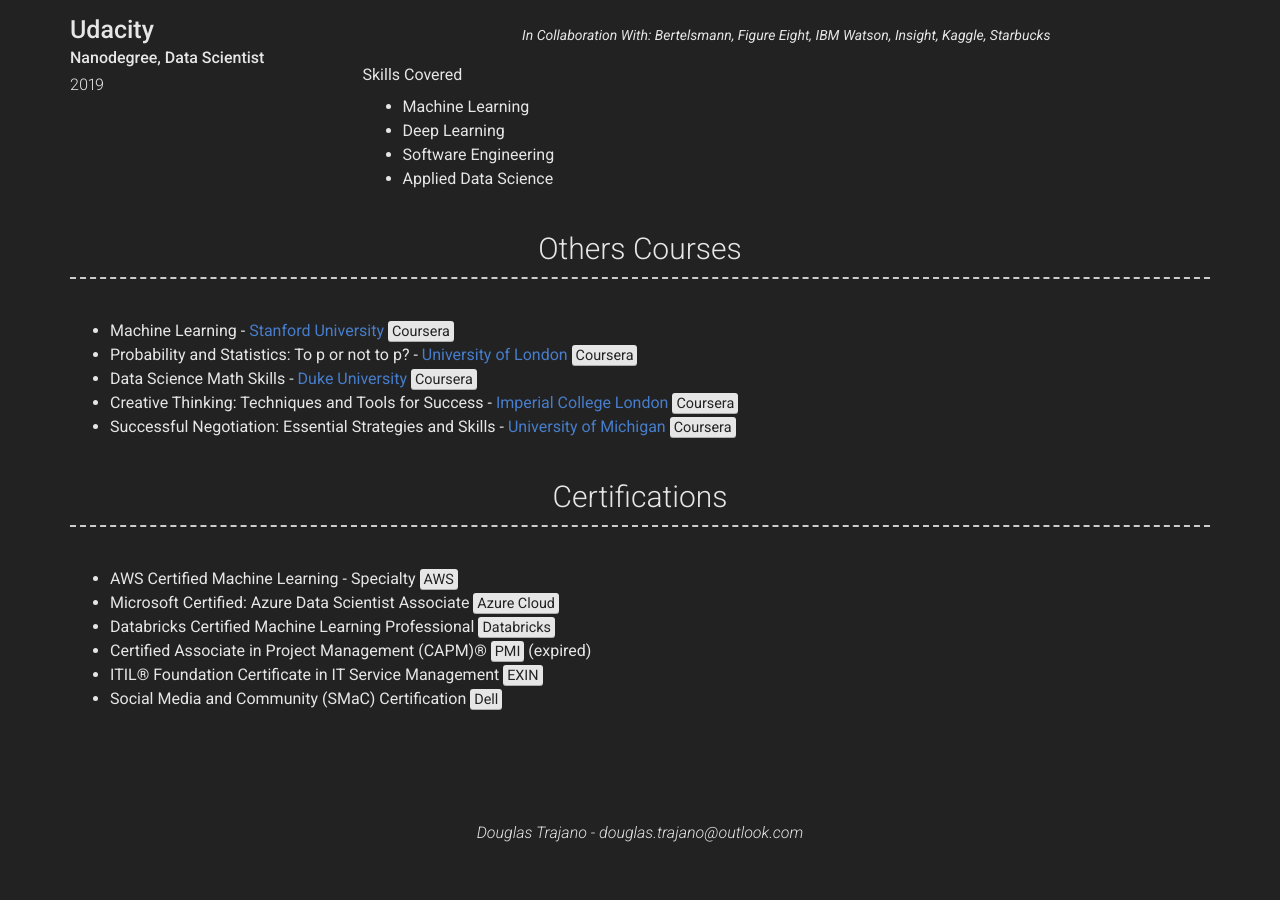
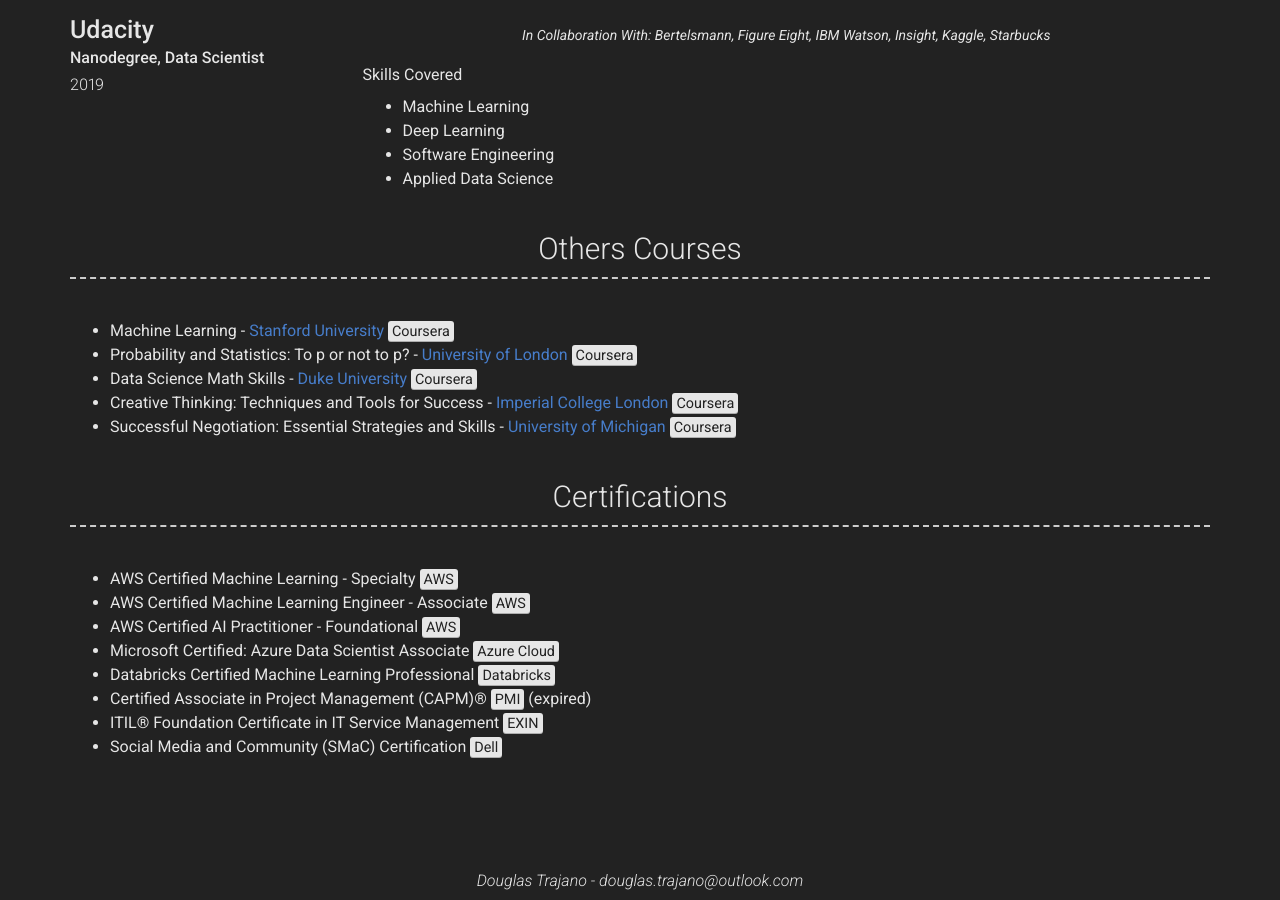
Before and after one commit to DougTrajano/resume, a Jekyll site: the page built from index.md, in a window 1280 px wide and 900 px high, scrolled down 4456 px. Built offline with Jekyll 4.4.1, drawn with Linux system fonts in a browser that asks for light colours; nearby versions of some CDN libraries; before the commit the page ends 5308 px from its top, so only the background shows below that.

Commit message:
add aws certs to resume

```diff
--- a/_config.yml
+++ b/_config.yml
@@ -277,6 +277,8 @@ content:
     layout: text
     content: | # this will include new lines to allow paragraphs
       - AWS Certified Machine Learning - Specialty <mark>AWS</mark>
+      - AWS Certified Machine Learning Engineer - Associate <mark>AWS</mark>
+      - AWS Certified AI Practitioner - Foundational <mark>AWS</mark>
       - Microsoft Certified: Azure Data Scientist Associate <mark>Azure Cloud</mark>
       - Databricks Certified Machine Learning Professional <mark>Databricks</mark>
       - Certified Associate in Project Management (CAPM)® <mark>PMI</mark> (expired)
```
